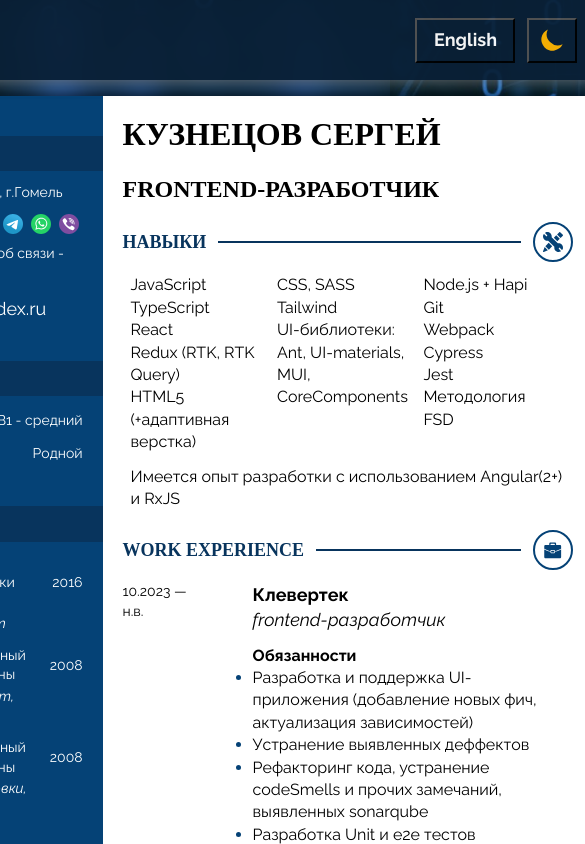
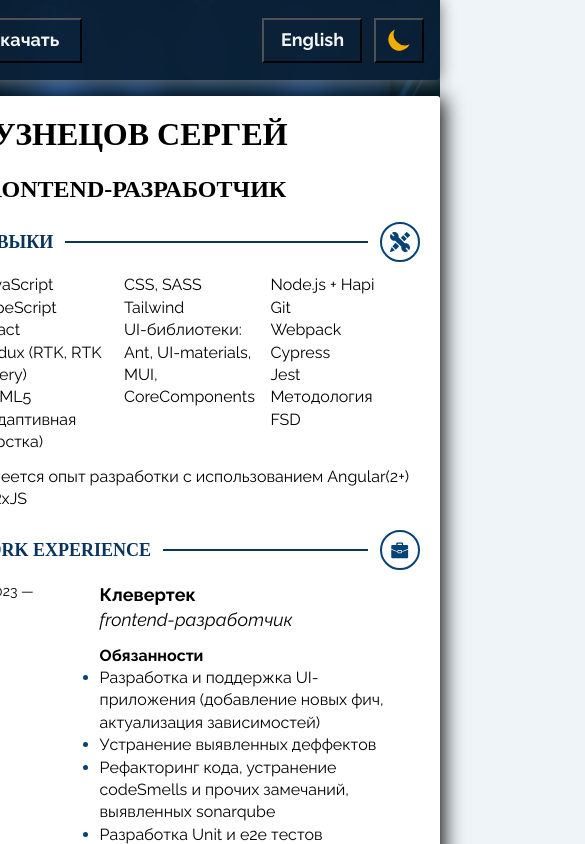
Before and after one commit to SergeiKuznetsov9/CV, a React (Create React App) app: page / in a window 390 px wide. Shown: the top 844 px of the page, 585 px wide, since content can reach past the window. Built offline with nearby package versions, Linux system fonts and the light colour scheme.

Commit message:
адаптивная верстка

```diff
--- a/src/widgets/cv/cv.module.scss
+++ b/src/widgets/cv/cv.module.scss
@@ -2,3 +2,11 @@
   display: flex;
   box-shadow: var(--cv-shadow);
 }
+
+@media screen and (max-width: 816px) {
+  .Cv {
+    flex-direction: column-reverse;
+    align-items: center;
+    max-width: 520px;
+  }
+}
--- a/src/widgets/leftSide/leftSide.module.scss
+++ b/src/widgets/leftSide/leftSide.module.scss
@@ -6,3 +6,9 @@
   min-width: 306px;
   border-radius: 3px 0px 0px 3px;
 }
+
+@media screen and (max-width: 816px) {
+  .LeftSide {
+    width: 100%;
+  }
+}
--- a/src/widgets/rightSide/rightSide.module.scss
+++ b/src/widgets/rightSide/rightSide.module.scss
@@ -32,3 +32,9 @@
   height: 15px;
   fill: var(--primary-font-inversed-color);
 }
+
+@media screen and (max-width: 816px) {
+  .RightSide {
+    width: 100%;
+  }
+}
```
